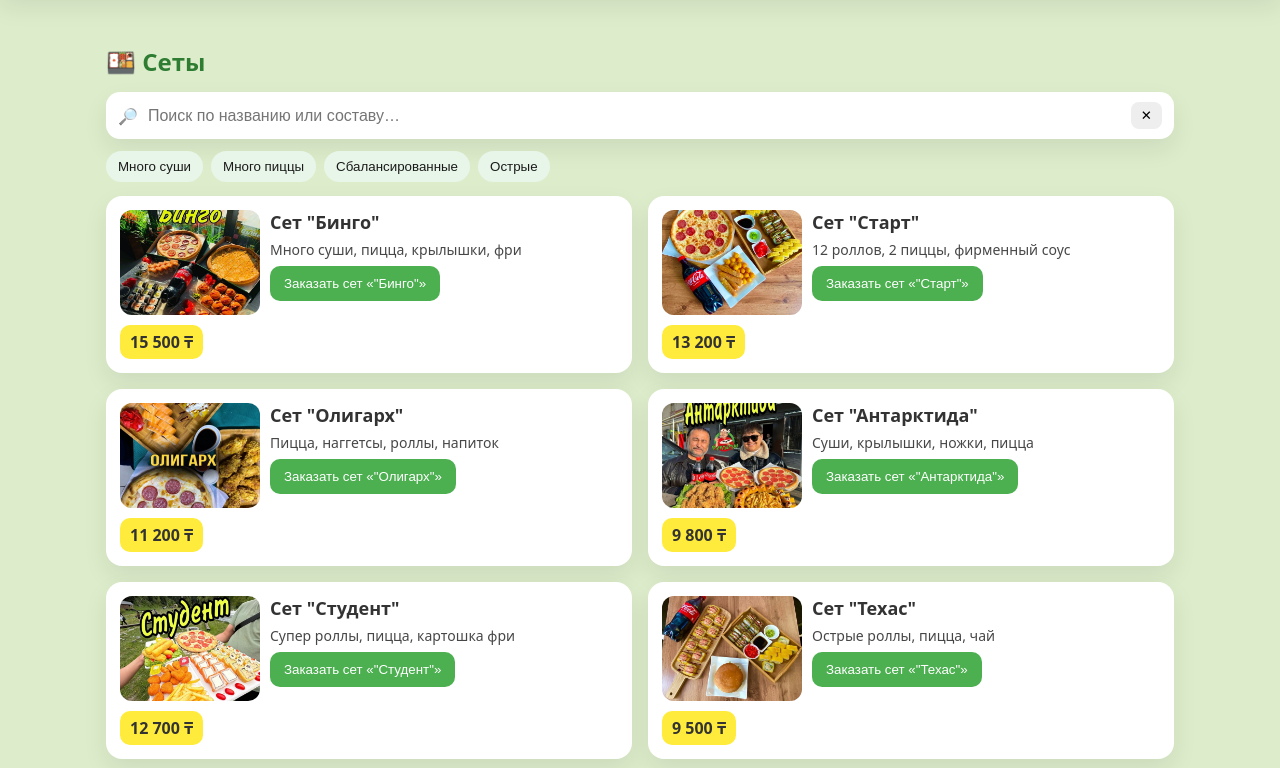
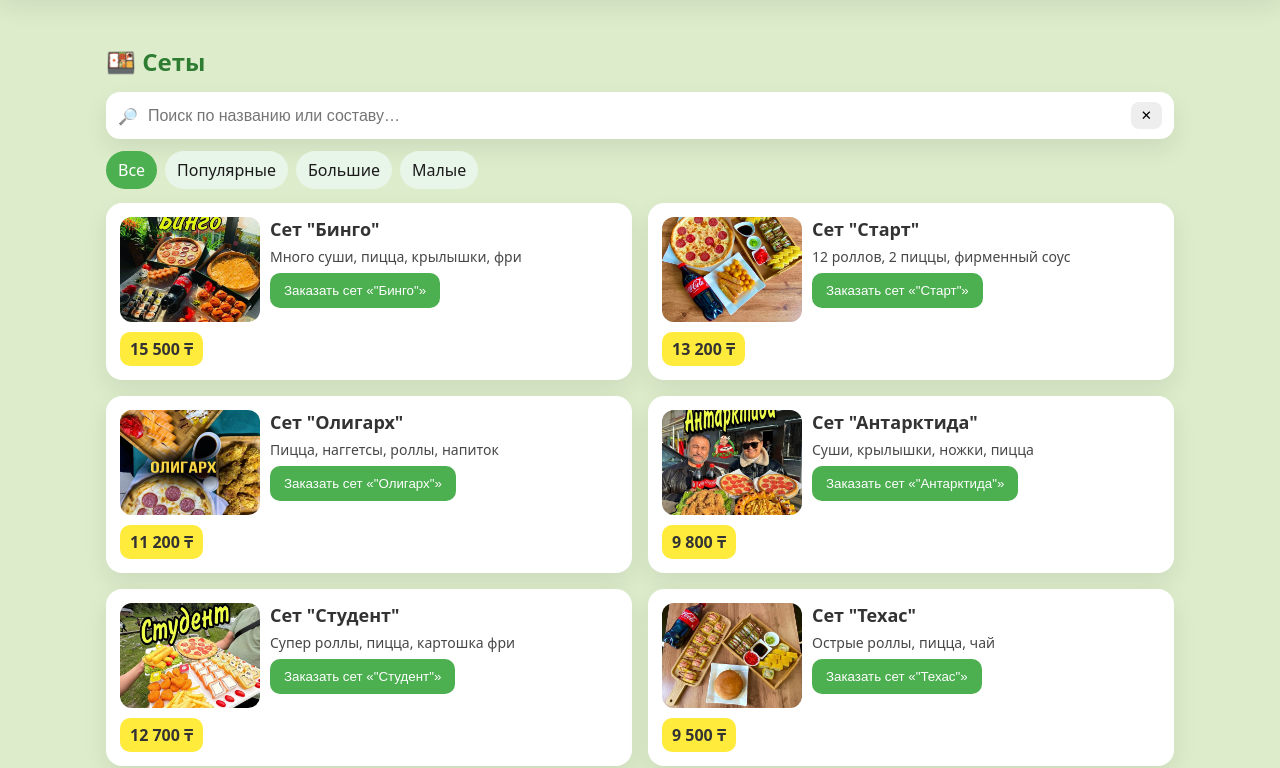
Before and after one commit to King-flowers/Paksushi-Saryagash-V1, a plain HTML site: page index.html in a window 1280 px wide. Shown: the part 65-833 px from the top of the page. Drawn offline with Linux system fonts and the light colour scheme.

Commit message:
Update chips section and add fullscreen image view

```diff
--- a/index.html
+++ b/index.html
@@ -32,12 +32,13 @@
           <input id="set-search" type="text" placeholder="Поиск по названию или составу…" />
           <button id="search-clear" class="clear" title="Очистить">✕</button>
         </div>
-        <div class="chips" id="chips">
-          <button class="chip" data-tag="sushi-heavy">Много суши</button>
-          <button class="chip" data-tag="pizza-heavy">Много пиццы</button>
-          <button class="chip" data-tag="balanced">Сбалансированные</button>
-          <button class="chip" data-tag="spicy">Острые</button>
+        <div id="chips" class="chips">
+          <div class="chip active" data-tag="all">Все</div>
+          <div class="chip" data-tag="popular">Популярные</div>
+          <div class="chip" data-tag="big">Большие</div>
+          <div class="chip" data-tag="small">Малые</div>
         </div>
+
       </div>
 
       <div id="sets-list" class="cards two-col"></div>
@@ -108,5 +109,15 @@
   </div>
 
   <script src="script.js"></script>
+  <!-- FULLSCREEN IMAGE VIEW -->
+  <!-- 🔍 FULLSCREEN IMAGE VIEW -->
+  <div id="fs-view" class="fs-view">
+      <div class="fs-back"></div>
+      <div class="fs-content">
+          <span id="fs-close" class="fs-close">×</span>
+          <img id="fs-img" src="" alt="">
+      </div>
+  </div>
+
 </body>
 </html>
```
